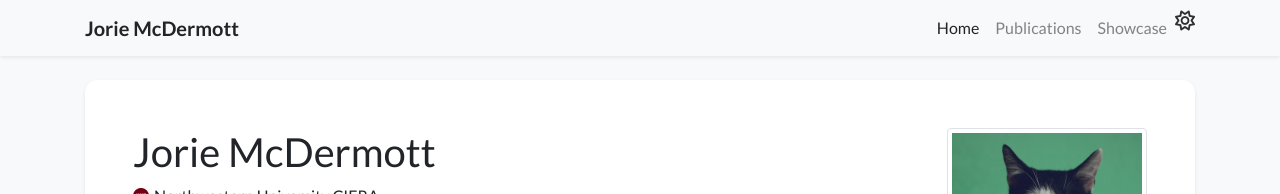
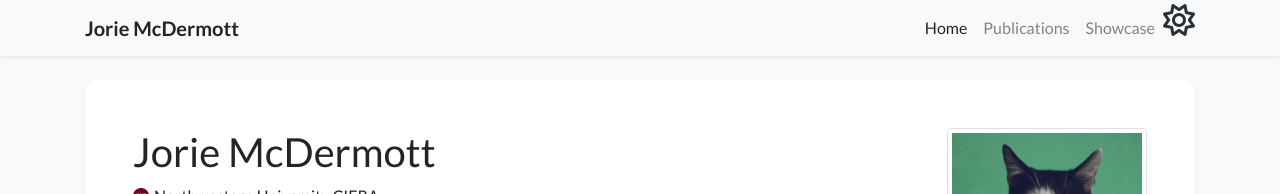
Before and after one commit to Jorie286/homepage, a Jekyll site: the page built from index.html, in a window 1280 px wide. Shown: the top 194 px of the page. Built offline with Jekyll 4.4.1, drawn with Linux system fonts in a browser that asks for light colours; nearby versions of some CDN libraries; a style sheet for code colours, icons or effects is not loaded.

Commit message:
Update navbar.html
resize the theme button.

```diff
--- a/_includes/navbar.html
+++ b/_includes/navbar.html
@@ -13,7 +13,7 @@
                 </li>
                 {% endfor %}
                 <li id="theme-toggle" class="masthead__menu-item persist">
-                    <a role="button" aria-labelledby="theme-icon"><i id="theme-icon" class="fa-regular fa-sun fa-lg" aria-hidden="true" title="toggle theme"></i></a>
+                    <a role="button" aria-labelledby="theme-icon"><i id="theme-icon" class="fa-regular fa-sun fa-2xl" aria-hidden="true" title="toggle theme"></i></a>
                 </li>
             </ul>
         </div>
```
